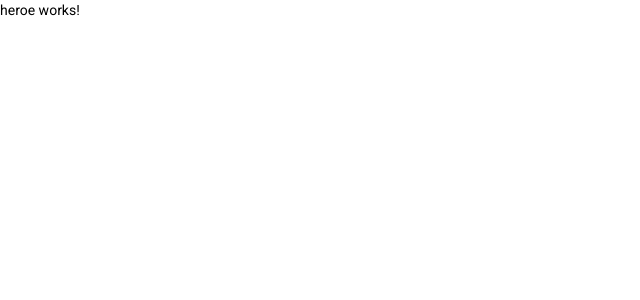
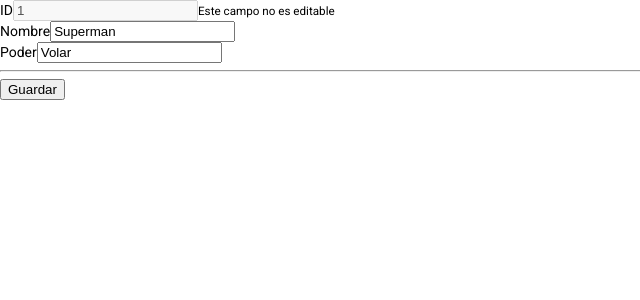
Before and after one commit to vgarridocalvo/super-heroes-app, an Angular app: page /heroe/1 in a window 1280 px wide. Shown: the top 300 px of the page, without its empty margins (0-640 px from the left). Built offline with nearby package versions, Linux system fonts and the light colour scheme.

Commit message:
get heroe by id

```diff
--- a/src/app/app.component.html
+++ b/src/app/app.component.html
@@ -1,5 +1,3 @@
 <div>
-
   <router-outlet></router-outlet>
-
 </div>
--- a/src/app/app.module.ts
+++ b/src/app/app.module.ts
@@ -8,6 +8,7 @@ import { HeroeComponent } from './pages/heroe/heroe.component';
 import { HeroesComponent } from './pages/heroes/heroes.component';
 import { MatPaginatorModule } from '@angular/material/paginator';
 import { MatTableModule } from '@angular/material/table';
+import { FormsModule, ReactiveFormsModule } from '@angular/forms';
 
 @NgModule({
   declarations: [
@@ -20,7 +21,9 @@ import { MatTableModule } from '@angular/material/table';
     AppRoutingModule,
     BrowserAnimationsModule,
     MatTableModule,
-    MatPaginatorModule
+    MatPaginatorModule,
+    FormsModule,
+    ReactiveFormsModule
   ],
   providers: [],
   bootstrap: [AppComponent]
--- a/src/app/models/heroe.model.ts
+++ b/src/app/models/heroe.model.ts
@@ -1,5 +1,5 @@
 export class HeroeModel {
-    id: number;
+    id: string;
     name: string;
     power: string;
 }
--- a/src/app/pages/heroe/heroe.component.html
+++ b/src/app/pages/heroe/heroe.component.html
@@ -1 +1,32 @@
-<p>heroe works!</p>
+<div>
+
+    <form [formGroup]=formHeroe>
+
+        <div class="form-group">
+            <label>ID</label>
+            <input type="text" class="form-control" placeholder="ID" formControlName="id" name="id" disabled="disabled">
+            <small class="form-text text-muted">Este campo no es editable</small>
+        </div>
+
+        <div class="form-group">
+            <label>Nombre</label>
+            <input type="text" class="form-control" placeholder="Nombre del héroe" formControlName="name" name="nombre"
+                required>
+        </div>
+
+        <div class="form-group">
+            <label>Poder</label>
+            <input type="text" class="form-control" formControlName="power" name="poder" placeholder="Poder del héroe">
+        </div>
+
+        <hr>
+        <div class="form-group text-center">
+            <button type="submit" class="btn btn-primary w-25">
+                <i class="fa fa-save"></i>
+                Guardar
+            </button>
+        </div>
+
+    </form>
+
+</div>
--- a/src/app/pages/heroe/heroe.component.ts
+++ b/src/app/pages/heroe/heroe.component.ts
@@ -1,4 +1,8 @@
 import { Component, OnInit } from '@angular/core';
+import { FormBuilder, FormGroup } from '@angular/forms';
+import { ActivatedRoute } from '@angular/router';
+import { HeroeModel } from 'src/app/models/heroe.model';
+import { HeroesService } from 'src/app/services/heroes.service';
 
 @Component({
   selector: 'app-heroe',
@@ -6,10 +10,30 @@ import { Component, OnInit } from '@angular/core';
   styleUrls: ['./heroe.component.scss']
 })
 export class HeroeComponent implements OnInit {
+  heroe: HeroeModel = new HeroeModel();
+  formHeroe: FormGroup;
 
-  constructor() { }
+  constructor(
+    private heroesService: HeroesService,
+    private route: ActivatedRoute,
+    private formBuilder: FormBuilder
+  ) { }
 
   ngOnInit(): void {
+    const id = this.route.snapshot.paramMap.get('id');
+    this.getHeroe(id);
+    this.buildForm();
   }
 
+  getHeroe(id: string) {
+    this.heroe = this.heroesService.getHeroe(id);
+  }
+
+  buildForm() {
+    this.formHeroe = this.formBuilder.group({
+      id: [this.heroe.id, []],
+      name: [this.heroe.name, []],
+	    power: [this.heroe.power, []]
+    });
+  }
 }
--- a/src/app/services/heroes.service.ts
+++ b/src/app/services/heroes.service.ts
@@ -5,23 +5,27 @@ import { HeroeModel } from '../models/heroe.model';
   providedIn: 'root'
 })
 export class HeroesService {
-  heroesArr: Array<HeroeModel>;
+  heroesData: Array<HeroeModel>;
 
   constructor() {
-    this.heroesArr = [
-      { id: 0, name: 'Conan', power: 'Fuerza'},
-      { id: 1, name: 'Superman', power: 'Volar'},
-      { id: 2, name: 'Batman', power: 'Velocidad'},
-      { id: 3, name: 'Spiderman', power: 'Cazar'},
-      { id: 4, name: 'Ironman', power: 'Disparar'},
-      { id: 5, name: 'Hulk', power: 'Destruir'},
-      { id: 6, name: 'Thor', power: 'Rayo'},
-      { id: 7, name: 'Loki', power: 'Desaparecer'},
-      { id: 8, name: 'Capitan America', power: 'Fuerza'}
+    this.heroesData = [
+      { id: '0', name: 'Conan', power: 'Fuerza'},
+      { id: '1', name: 'Superman', power: 'Volar'},
+      { id: '2', name: 'Batman', power: 'Velocidad'},
+      { id: '3', name: 'Spiderman', power: 'Cazar'},
+      { id: '4', name: 'Ironman', power: 'Disparar'},
+      { id: '5', name: 'Hulk', power: 'Destruir'},
+      { id: '6', name: 'Thor', power: 'Rayo'},
+      { id: '7', name: 'Loki', power: 'Desaparecer'},
+      { id: '8', name: 'Capitan America', power: 'Fuerza'}
     ];
   }
 
   getHeroes() {
-    return this.heroesArr;
+    return this.heroesData;
+  }
+
+  getHeroe( id: string ) {
+    return this.heroesData.find(item => item.id === id);
   }
 }
```
